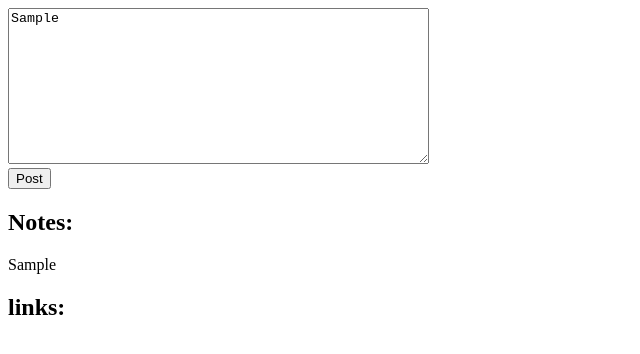
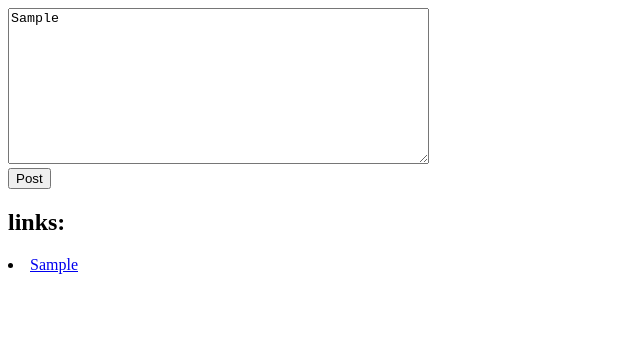
Before and after one commit to ofrost617/note-app, a website: page index.html in a window 1280 px wide. Both pictures are taken after typing "Sample" into the empty fields and a click on the button "Post". Shown: the whole page, without its empty margins (0-640 px from the left). Drawn offline with Linux system fonts and the light colour scheme.

Commit message:
Links added to previews

```diff
--- a/index.html
+++ b/index.html
@@ -15,18 +15,20 @@
 <button id ="btn"> Post </button>
 </section>
 <section>
-<div>
+<!--<div>
 	<h1> Notes: </h1>
 
 <p id="listOfNotes"></p>
 
-</div>
+</div>-->
 
 <div>
 <h1> links: </h1>
+
+
 </div>
 
-
+<p id="linkPreviews"></p>
 
 </section>
 
--- a/src/note.js
+++ b/src/note.js
@@ -14,6 +14,7 @@
 
 var listofNotes = document.getElementById("listOfNotes")
 var expansion = document.getElementById("expansion")
+var linkPreviews = document.getElementById("linkPreviews")
 
 var btn = document.getElementById("btn");
 var saved = []
@@ -27,15 +28,19 @@ function renderHTML() {
     for (i=0; i<saved.length; i++) {
     var displayedList = "<p>" + saved[i] + "</p>";
     var previewList = "<p>" + displayedList.substring(0, 23) + "</p>";
+    var linkList = "<li><a href=#"+i+">" + saved[i].substring(0, 20)+ "</a></li>"
+
     // var linkname = "#" + displayedList.substring(3, 8, 0)
     console.log(previewList)
     }
 
-listofNotes.insertAdjacentHTML("afterend", previewList);
+// listofNotes.insertAdjacentHTML("afterend", previewList);
+linkPreviews.insertAdjacentHTML("afterend", linkList)
 
 // expansion.insertAdjacentHTML("afterend", displayedList)
 }
 
+// "<li><a href=#"+i+">" + this.previewList + "</a></li>"
 
     // <script>
     //   makeUrlChangeShowAnimalForCurrentPage();
```
